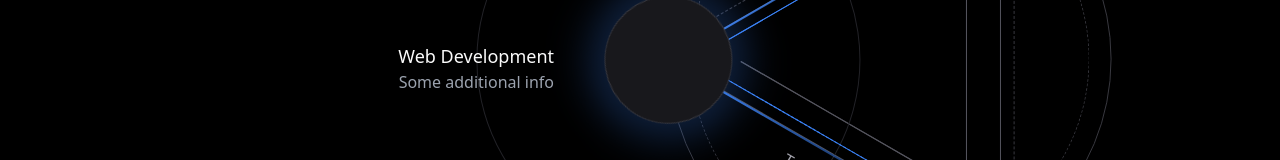
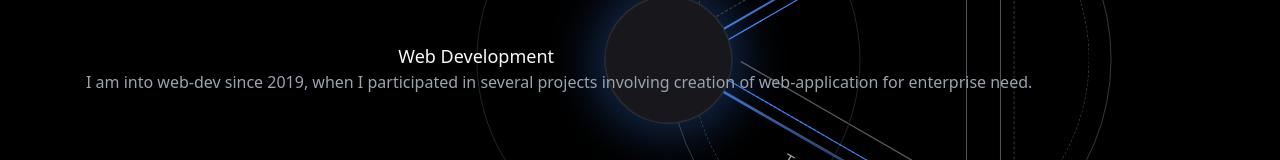
Before and after one commit to nazar-si/portfolio-2022, a Next.js app: page / in a window 1280 px wide. Both pictures are taken after a click on the element "Projects". Shown: the part 3190-3350 px from the top of the page. Built offline with nearby package versions, Linux system fonts and the light colour scheme; some icons are missing.

Commit message:
Added description for triangle

```diff
--- a/components/blocks/Triangle.tsx
+++ b/components/blocks/Triangle.tsx
@@ -102,7 +102,7 @@ export default function Triangle({}: Props) {
                     Web Development
                 </div>
                 <div className={style.description}>
-                    Some additional info
+                    I am into web-dev since 2019, when I participated in several projects involving creation of web-application for enterprise need.
                 </div>
             </div>
             <div className={classNames(style.block, selected==2 && style.show)} style={{transform: `rotateX(${+rotation + 30 -   120}deg) ${selected!==2?"rotateY(45deg) translateZ(200px)":""}`}}>
@@ -110,7 +110,7 @@ export default function Triangle({}: Props) {
                     Data Analysis
                 </div>
                 <div className={style.description}>
-                    Some additional info
+                    My minor university degree is physical and intellectual data analysis, for which I studied databases and machine learning.
                 </div>
             </div>
             <div className={classNames(style.block, selected==3 && style.show)} style={{transform: `rotateX(${+rotation + 30 + 120}deg) ${selected!==3?"rotateY(45deg) translateZ(200px)":""}`}}>
@@ -118,7 +118,7 @@ export default function Triangle({}: Props) {
                     Sciences
                 </div>
                 <div className={style.description}>
-                    Some additional info
+                    My major is physics. It helped me to embrase my passion for hard work and to develop my problem-solving skills.
                 </div>
             </div>
         </div>
--- a/components/title/Title.tsx
+++ b/components/title/Title.tsx
@@ -4,7 +4,7 @@ import classNames from 'classnames'
 
 
 
-const title = "Fullstack Web-Developer"
+const title = "Frontend Web-Developer"
 const subtitle = "Programmer, Physicist, Math-enjoyer and Researcher"
 
 export default function Title() {
```
